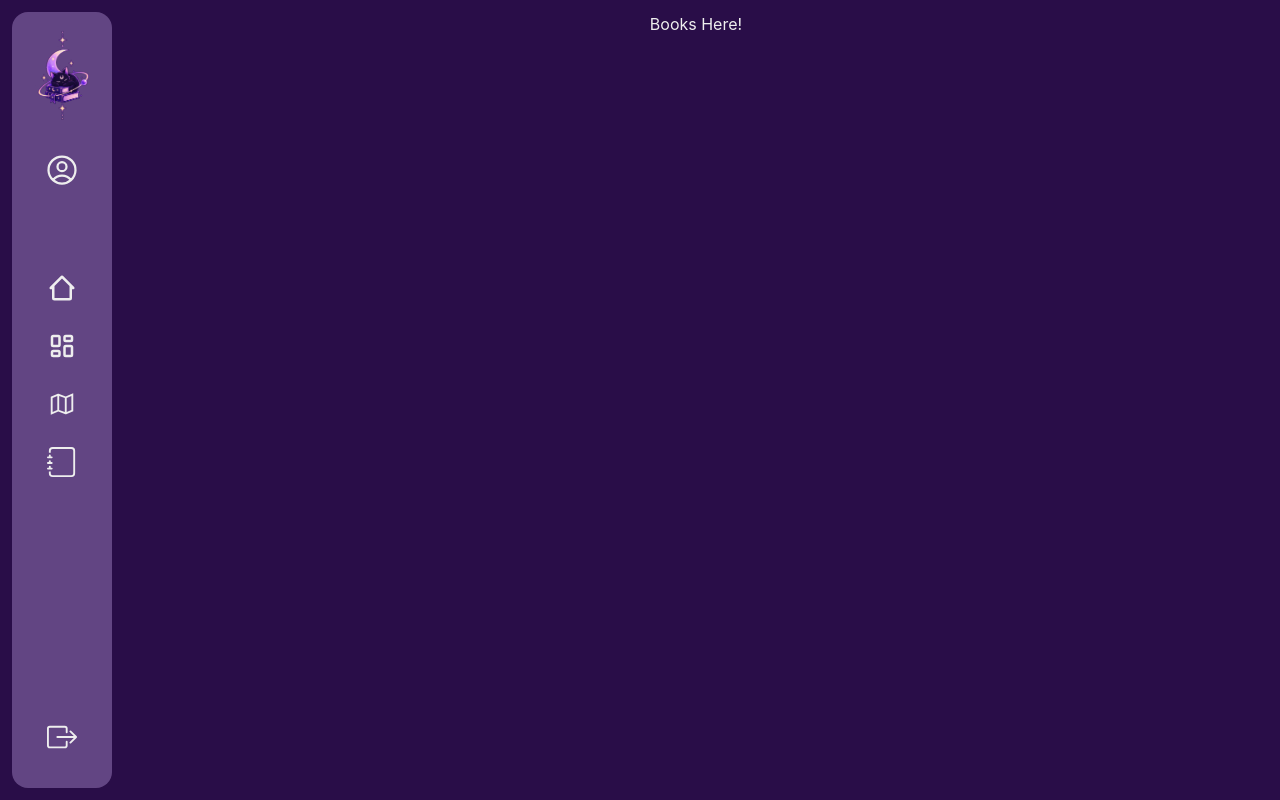
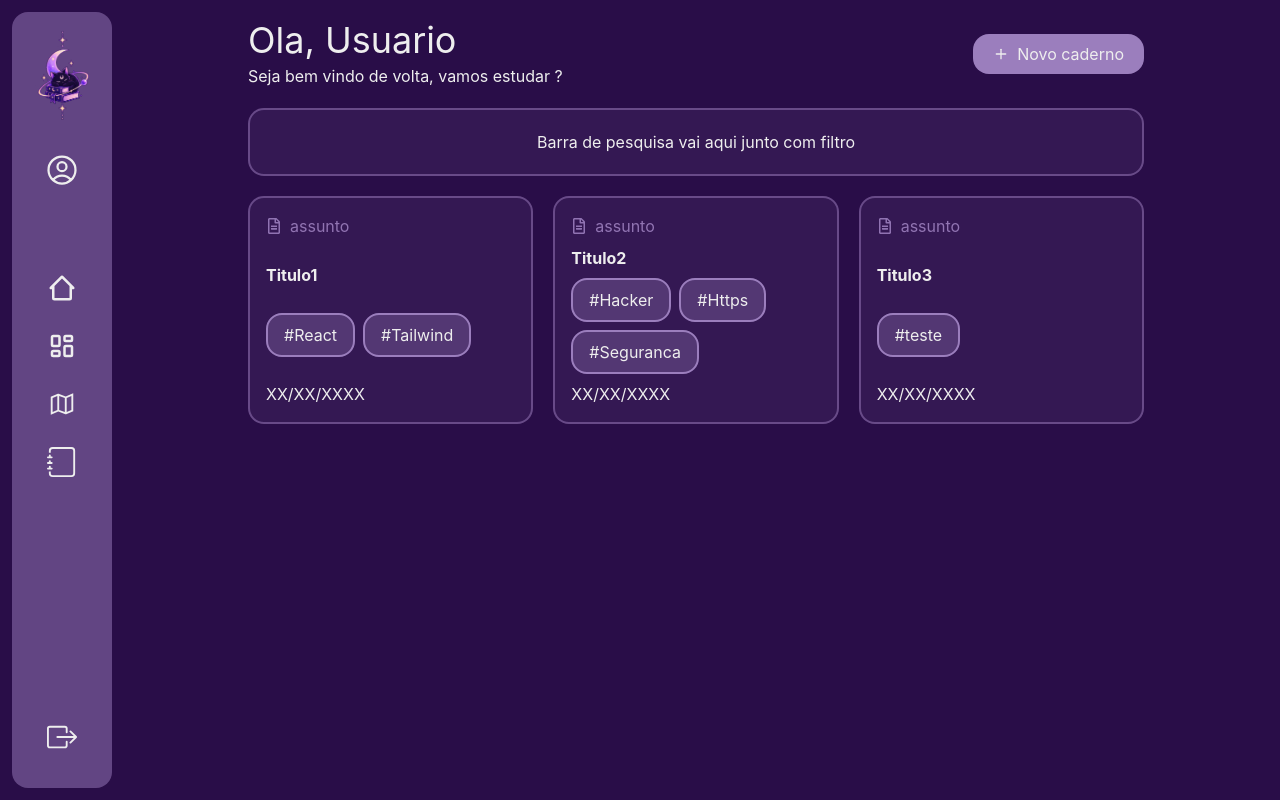
Before and after one commit to stelsol/Caderno-estudos, a React (Vite) app: page /Cadernos in a window 1280 px wide. Built offline with nearby package versions, Linux system fonts and the light colour scheme.

Commit message:
feat: monta estrutura inicial da pagina de Cadernos com PageHeader e cards

```diff
--- a/src/pages/Cadernos.jsx
+++ b/src/pages/Cadernos.jsx
@@ -1,3 +1,55 @@
+import CardCaderno from "../componentes/CardCaderno/CardCaderno";
+import PageHeader from "../componentes/PageHeader/PageHeader";
+import PageSection from "../componentes/PageSection/PageSection";
+
+const cadernos = [
+  {
+    id: 1,
+    assunto: "assunto",
+    title: "Titulo1",
+    tag: ["React", "Tailwind"],
+    data: "XX/XX/XXXX",
+  },
+  {
+    id: 2,
+    assunto: "assunto",
+    title: "Titulo2",
+    tag: ["Hacker", "Https", "Seguranca"],
+    data: "XX/XX/XXXX",
+  },
+  {
+    id: 3,
+    assunto: "assunto",
+    title: "Titulo3",
+    tag: ["teste"],
+    data: "XX/XX/XXXX",
+  },
+];
 export default function Cadernos() {
-  return <h1>Books Here!</h1>;
+  return (
+    <section className=" flex  flex-col  gap-9  pt-2">
+      <PageSection>
+        <PageHeader
+          title="Ola, Usuario"
+          subtitle="Seja bem vindo de volta, vamos estudar ?"
+          buttonText="Novo caderno"
+        />
+        <div className=" bg-[#9B7EBD]/10  border-2 border-[#9B7EBD]/50 text-center  flex flex-col gap-5 rounded-2xl  p-5 ">
+          <h1>Barra de pesquisa vai aqui junto com filtro</h1>
+        </div>
+
+        <div className="w-full text-center  flex gap-5 rounded-2xl   ">
+          {cadernos.map((card) => (
+            <CardCaderno
+              key={card.id}
+              assunto={card.assunto}
+              title={card.title}
+              tag={card.tag}
+              data={card.data}
+            />
+          ))}
+        </div>
+      </PageSection>
+    </section>
+  );
 }
```
